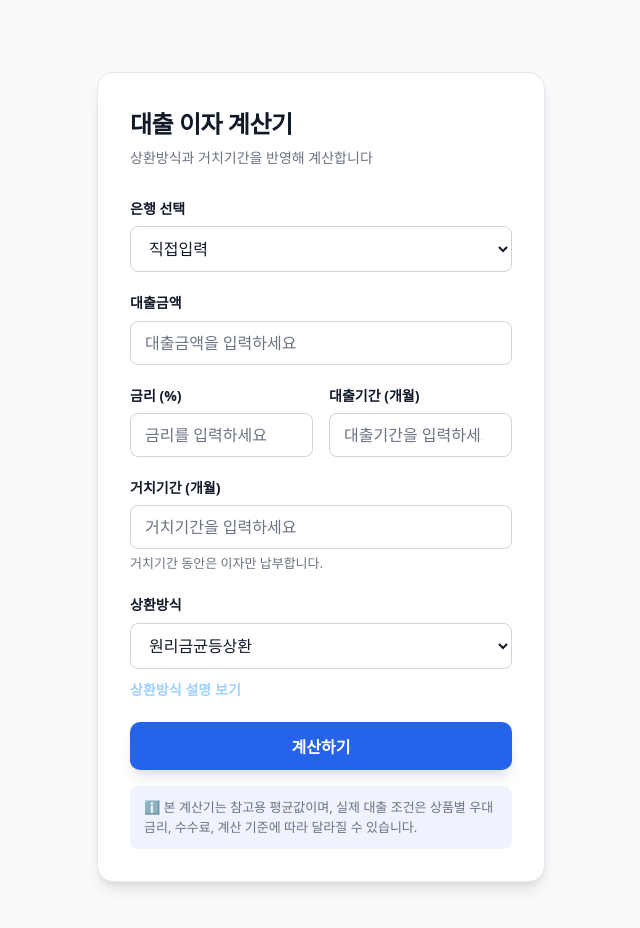
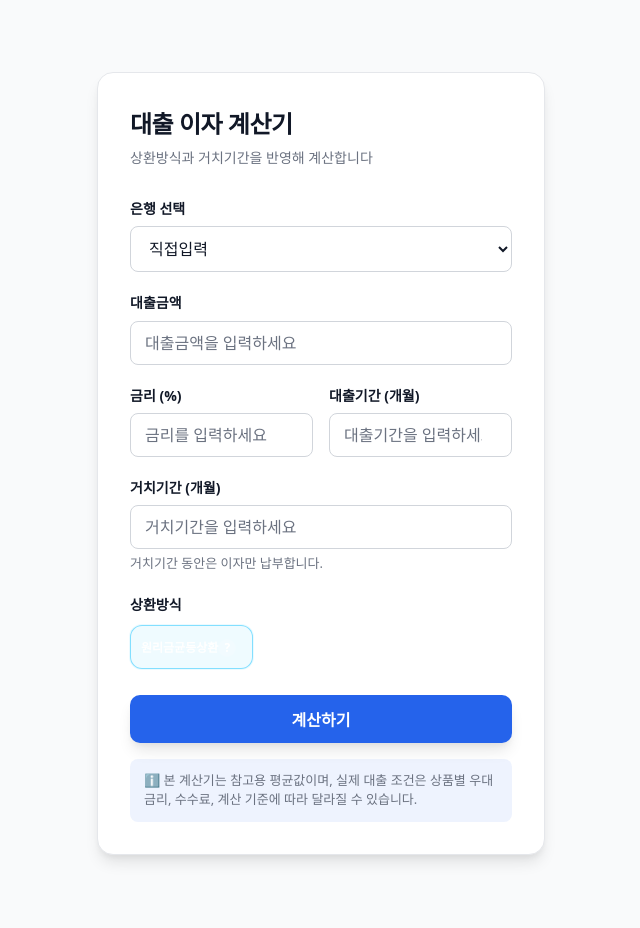
Before and after one commit to jabg31002000-sketch/loan-calculator, a React (Vite) app: page / in a window 1280 px wide. Shown: the top 928 px of the page, without its empty margins (319-959 px from the left). Built offline with nearby package versions, Linux system fonts and the light colour scheme.

Commit message:
UI 개선 및 상환방식 추가

```diff
--- a/src/App.css
+++ b/src/App.css
@@ -499,3 +499,109 @@
 .repayment-help-item p {
   margin: 0;
 }
+
+.repayment-method-row {
+  display: grid;
+  grid-template-columns: repeat(3, minmax(0, 1fr));
+  gap: 6px;
+  margin-top: 8px;
+}
+
+.repayment-method-option {
+  position: relative;
+  display: flex;
+  align-items: center;
+  justify-content: space-between;
+  gap: 6px;
+  padding: 10px 10px;
+  border-radius: 12px;
+  border: 1px solid rgba(255, 255, 255, 0.16);
+  background: rgba(255, 255, 255, 0.04);
+  cursor: pointer;
+  transition: all 0.2s ease;
+  min-width: 0;
+  white-space: nowrap;
+}
+
+.repayment-method-option input {
+  display: none;
+}
+
+.repayment-method-option.active {
+  border-color: rgba(120, 220, 255, 0.9);
+  background: rgba(120, 220, 255, 0.12);
+  box-shadow: 0 0 0 1px rgba(120, 220, 255, 0.15);
+}
+
+.repayment-method-label {
+  font-size: 12px;
+  font-weight: 700;
+  color: #fff;
+  white-space: nowrap;
+}
+
+.tooltip-wrap {
+  position: relative;
+  display: inline-flex;
+  align-items: center;
+}
+
+.tooltip-icon {
+  display: inline-flex;
+  align-items: center;
+  justify-content: center;
+  width: 18px;
+  height: 18px;
+  border-radius: 50%;
+  background: rgba(255, 255, 255, 0.18);
+  color: #fff;
+  font-size: 12px;
+  font-weight: 700;
+  line-height: 1;
+}
+
+.tooltip-box {
+  position: absolute;
+  left: 50%;
+  bottom: calc(100% + 10px);
+  transform: translateX(-50%);
+  min-width: 240px;
+  max-width: 280px;
+  padding: 10px 12px;
+  border-radius: 10px;
+  background: rgba(15, 22, 40, 0.96);
+  color: #fff;
+  font-size: 13px;
+  line-height: 1.5;
+  box-shadow: 0 10px 24px rgba(0, 0, 0, 0.25);
+  border: 1px solid rgba(255, 255, 255, 0.08);
+  opacity: 0;
+  visibility: hidden;
+  pointer-events: none;
+  transition: opacity 0.18s ease;
+  z-index: 20;
+}
+
+.tooltip-wrap:hover .tooltip-box {
+  opacity: 1;
+  visibility: visible;
+}
+
+@media (max-width: 640px) {
+  .repayment-method-row {
+    flex-direction: column;
+  }
+
+  .repayment-method-option {
+    width: 100%;
+    justify-content: space-between;
+  }
+
+  .tooltip-box {
+    left: auto;
+    right: 0;
+    transform: none;
+    min-width: 220px;
+    max-width: 240px;
+  }
+}
--- a/src/App.jsx
+++ b/src/App.jsx
@@ -56,20 +56,20 @@ function getResultDescription(result, repaymentType, months, graceMonths) {
   )}입니다.`;
 }
 
-function getAllRepaymentDescriptions() {
-  return `
-[원리금균등상환]
-매달 같은 금액을 납부하는 방식으로 자금 계획을 세우기 쉽습니다.
-초반에는 이자 비중이 크고, 후반으로 갈수록 원금 비중이 커집니다.
+function getRepaymentTypeDescription(repaymentType) {
+  if (repaymentType === "equal_payment") {
+    return "매달 같은 금액을 납부하는 방식입니다. 자금 계획을 세우기 쉽지만, 초반에는 이자 비중이 더 큽니다.";
+  }
 
-[원금균등상환]
-매달 동일한 원금을 상환하고, 남은 잔액에 따라 이자가 줄어드는 방식입니다.
-초반 부담은 크지만 총 이자는 가장 적습니다.
+  if (repaymentType === "equal_principal") {
+    return "매달 같은 원금을 갚고, 남은 잔액이 줄수록 이자가 감소하는 방식입니다. 초반 부담은 크지만 총 이자는 적은 편입니다.";
+  }
 
-[만기일시상환]
-대출 기간 동안 이자만 납부하다가 만기 시 원금을 한 번에 상환하는 방식입니다.
-매달 부담은 적지만 마지막에 큰 금액이 필요합니다.
-`;
+  if (repaymentType === "bullet") {
+    return "대출 기간 동안 이자만 내고, 만기에 원금을 한 번에 상환하는 방식입니다. 매달 부담은 작지만 만기 상환 부담이 큽니다.";
+  }
+
+  return "";
 }
 
 function calcEqualPayment(principal, annualRate, months, graceMonths) {
@@ -275,7 +275,6 @@ const [submittedInput, setSubmittedInput] = useState(null);
 const [error, setError] = useState("");
 const [isLoaded, setIsLoaded] = useState(false);
 const [showComparison, setShowComparison] = useState(false);
-const [showRepaymentHelp, setShowRepaymentHelp] = useState(false);
 
   useEffect(() => {
   const saved = localStorage.getItem("loanCalculatorInputs");
@@ -482,40 +481,36 @@ trackCalculateEvent({
 
         <div className="field">
           <label>상환방식</label>
-          <select
-            value={repaymentType}
-            onChange={(e) => setRepaymentType(e.target.value)}
-          >
-            {REPAYMENT_OPTIONS.map((option) => (
-              <option key={option.value} value={option.value}>
-                {option.label}
-              </option>
-            ))}
-          </select>
+          <div className="repayment-method-row">
+  {REPAYMENT_OPTIONS.map((option) => (
+    <label
+      key={option.value}
+      className={`repayment-method-option ${
+        repaymentType === option.value ? "active" : ""
+      }`}
+    >
+      <input
+        type="radio"
+        name="repaymentType"
+        value={option.value}
+        checked={repaymentType === option.value}
+        onChange={(e) => setRepaymentType(e.target.value)}
+      />
 
-  <button
-    type="button"
-    className="help-toggle-button"
-    onClick={() => setShowRepaymentHelp((prev) => !prev)}
-  >
-    {showRepaymentHelp ? "설명 숨기기" : "상환방식 설명 보기"}
-  </button>
+      <span className="repayment-method-label">
+        {option.label}
+      </span>
 
-  {showRepaymentHelp && (
-  <div className="repayment-help-box">
-    <div className="repayment-help-item">
-      <p><strong>[원리금균등상환]</strong> : 매달 같은 금액을 납부하는 방식으로 자금 계획을 세우기 쉽습니다. 초반에는 이자 비중이 크고, 후반으로 갈수록 원금 비중이 커집니다.</p>
-    </div>
+      <span className="tooltip-wrap">
+        <span className="tooltip-icon">?</span>
 
-    <div className="repayment-help-item">
-      <p><strong>[원금균등상환]</strong> : 매달 동일한 원금을 상환하고, 남은 잔액에 따라 이자가 줄어드는 방식입니다. 초반 부담은 크지만 총 이자는 가장 적습니다.</p>
-    </div>
-
-    <div className="repayment-help-item">
-      <p><strong>[만기일시상환]</strong> : 대출 기간 동안 이자만 납부하다가 만기 시 원금을 한 번에 상환하는 방식입니다. 매달 부담은 적지만 마지막에 큰 금액이 필요합니다.</p>
-    </div>
-  </div>
-)}
+        <span className="tooltip-box">
+          {getRepaymentTypeDescription(option.value)}
+        </span>
+      </span>
+    </label>
+  ))}
+</div>
 </div>
         <button className="calc-button" type="button" onClick={handleCalculate}>
           계산하기
```
